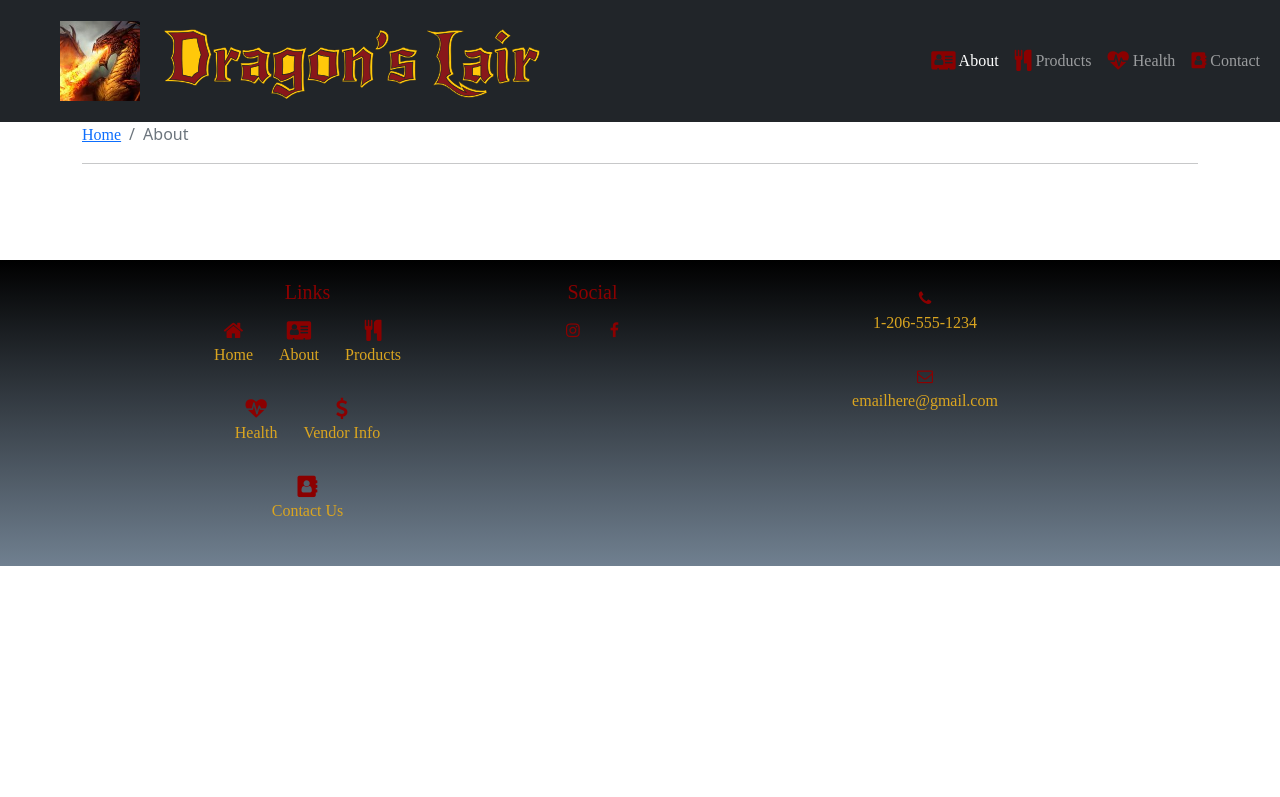
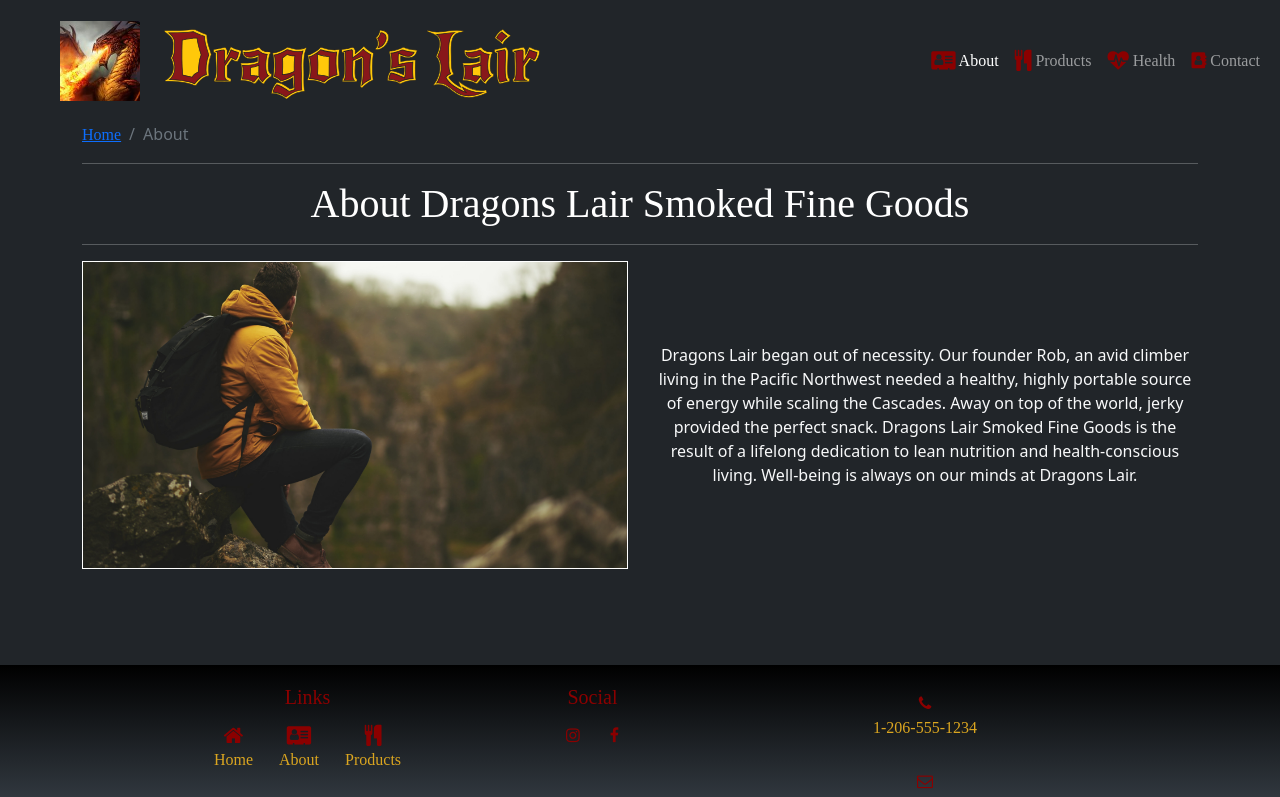
Before and after one commit to sfotxl/dragonslairreactapp, a React (Create React App) app: page /about in a window 1280 px wide. Shown: the top 797 px of the page. Built offline with nearby package versions, Linux system fonts and the light colour scheme; a web font is replaced by a local one.

Commit message:
Adds About Page! Also adds background styling to App.js.

```diff
--- a/src/App.css
+++ b/src/App.css
@@ -28,3 +28,8 @@ i,
 .footer-links{
   color: goldenrod;
 }
+
+.featuredImage {
+  border: solid 1px white;
+  margin-bottom: 1rem;
+}
--- a/src/App.js
+++ b/src/App.js
@@ -1,7 +1,7 @@
 import "./App.css";
 import Header from "./components/Header";
 import Footer from "./components/Footer";
-import { BrowserRouter, Route, Routes } from 'react-router-dom';
+import { Route, Routes } from 'react-router-dom';
 import HomePage from "./pages/HomePage";
 import ProductPage from "./pages/ProductPage";
 import AboutPage from "./pages/AboutPage";
@@ -12,7 +12,7 @@ import VendorPage from "./pages/VendorPage";
 
 function App() {
   return (
-        <div className="App">
+        <div className="App bg-dark text-light">
         <Header />
           <Routes>
               <Route path="/" element={<HomePage />} />
--- a/src/pages/AboutPage.js
+++ b/src/pages/AboutPage.js
@@ -1,10 +1,36 @@
-import { Container } from "reactstrap";
-import SubHeader from "../components/SubHeader";
+import { Container, Col, Row } from 'reactstrap';
+import SubHeader from '../components/SubHeader';
+import HikingImg from '../assets/img/Hiking1.png';
 
 const AboutPage = () => {
   return (
     <Container>
-      <SubHeader current="About" />
+      <SubHeader current='About' />
+      <h1 className='text-center text-white'>
+        About Dragons Lair Smoked Fine Goods
+      </h1>
+      <hr />
+      <Row className='align-items-center'>
+        <Col xs={12} xl={6}>
+          <img
+            className='featuredImage'
+            src={HikingImg}
+            width='100%'
+            alt='Person hiking'
+          ></img>
+        </Col>
+        <Col xs={12} xl={6}>
+          <p>
+            Dragons Lair began out of necessity. Our founder Rob, an avid
+            climber living in the Pacific Northwest needed a healthy, highly
+            portable source of energy while scaling the Cascades. Away on top of
+            the world, jerky provided the perfect snack. Dragons Lair Smoked
+            Fine Goods is the result of a lifelong dedication to lean nutrition
+            and health-conscious living. Well-being is always on our minds at
+            Dragons Lair.{' '}
+          </p>
+        </Col>
+      </Row>
     </Container>
   );
 };
```
